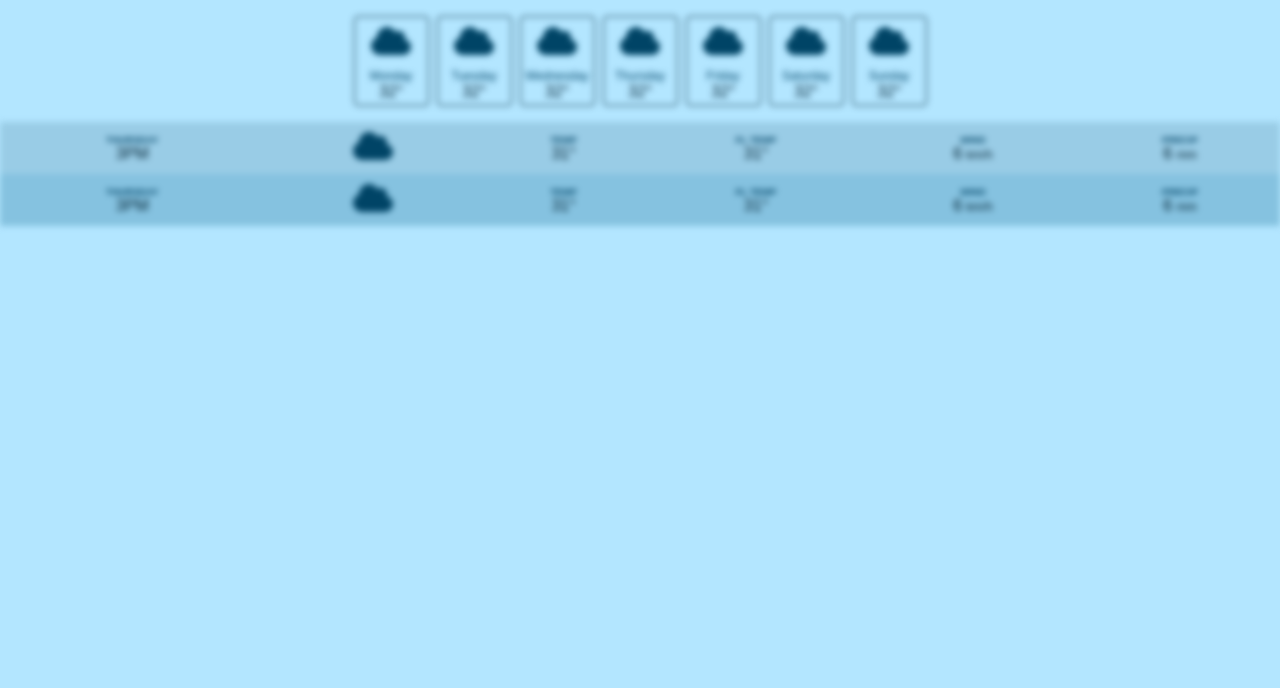
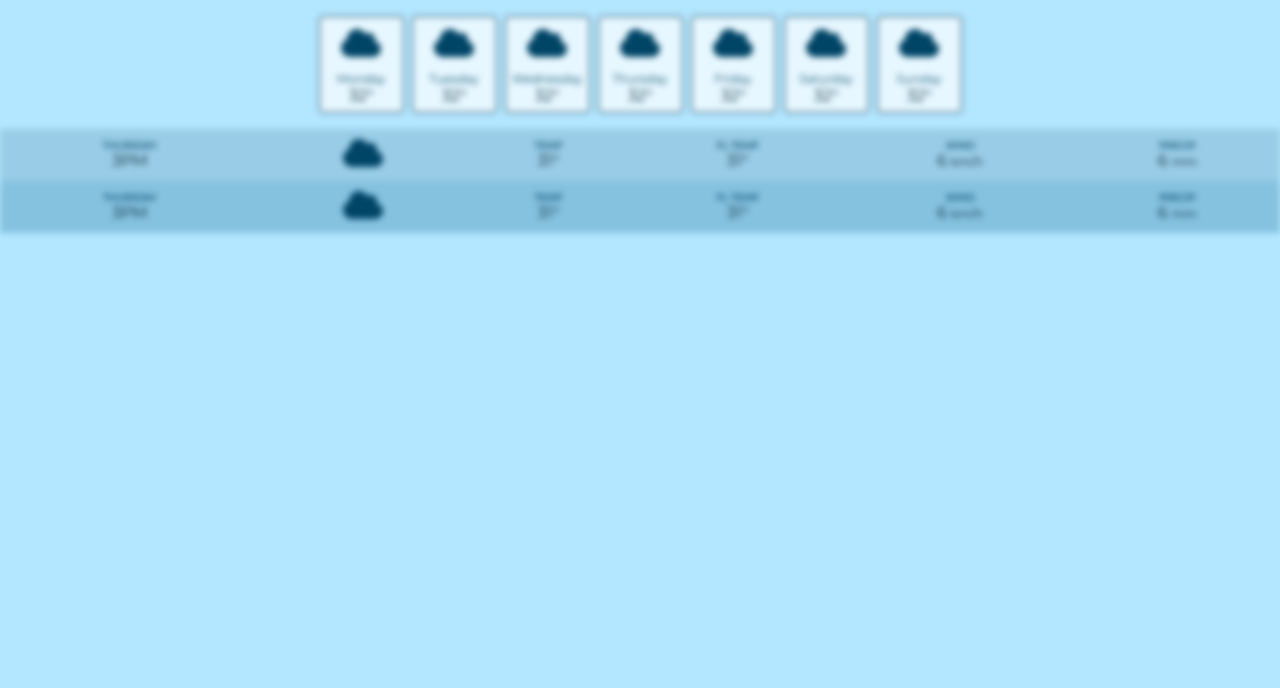
Before and after one commit to rubuz/WeatherApp, a website built with Vite: page index.html in a window 1280 px wide. Shown: the part 112-800 px from the top of the page. Built offline with nearby package versions, Linux system fonts and the light colour scheme; no server answers.

Commit message:
change font

```diff
--- a/style.css
+++ b/style.css
@@ -1,11 +1,14 @@
+@import url("https://fonts.googleapis.com/css2?family=Montserrat&display=swap");
+
 :root {
+  --clr-primary-100: hsl(200, 100%, 95%);
   --clr-primary-200: hsl(200, 100%, 85%);
   --clr-primary-400: hsl(200, 60%, 75%);
   --clr-primary-500: hsl(200, 60%, 70%);
   --clr-primary-600: hsl(200, 100%, 20%);
   --clr-primary-800: hsl(200, 100%, 10%);
 
-  --ff-regular: sans-serif;
+  --ff-regular: "Montserrat", sans-serif;
 }
 
 *,
@@ -86,19 +89,20 @@ body {
 
 .day__section {
   display: grid;
-  grid-template-columns: repeat(auto-fit, 75px);
+  grid-template-columns: repeat(auto-fit, 85px);
   gap: 0.5rem;
   justify-content: center;
   padding: 1rem;
 }
 
 .day__card {
+  background-color: var(--clr-primary-100);
   display: flex;
   flex-direction: column;
   align-items: center;
   border: 1px solid var(--clr-primary-800);
   border-radius: 0.25rem;
-  padding: 0.25rem;
+  padding: 0.4rem;
 }
 
 .day__card-day {
```
